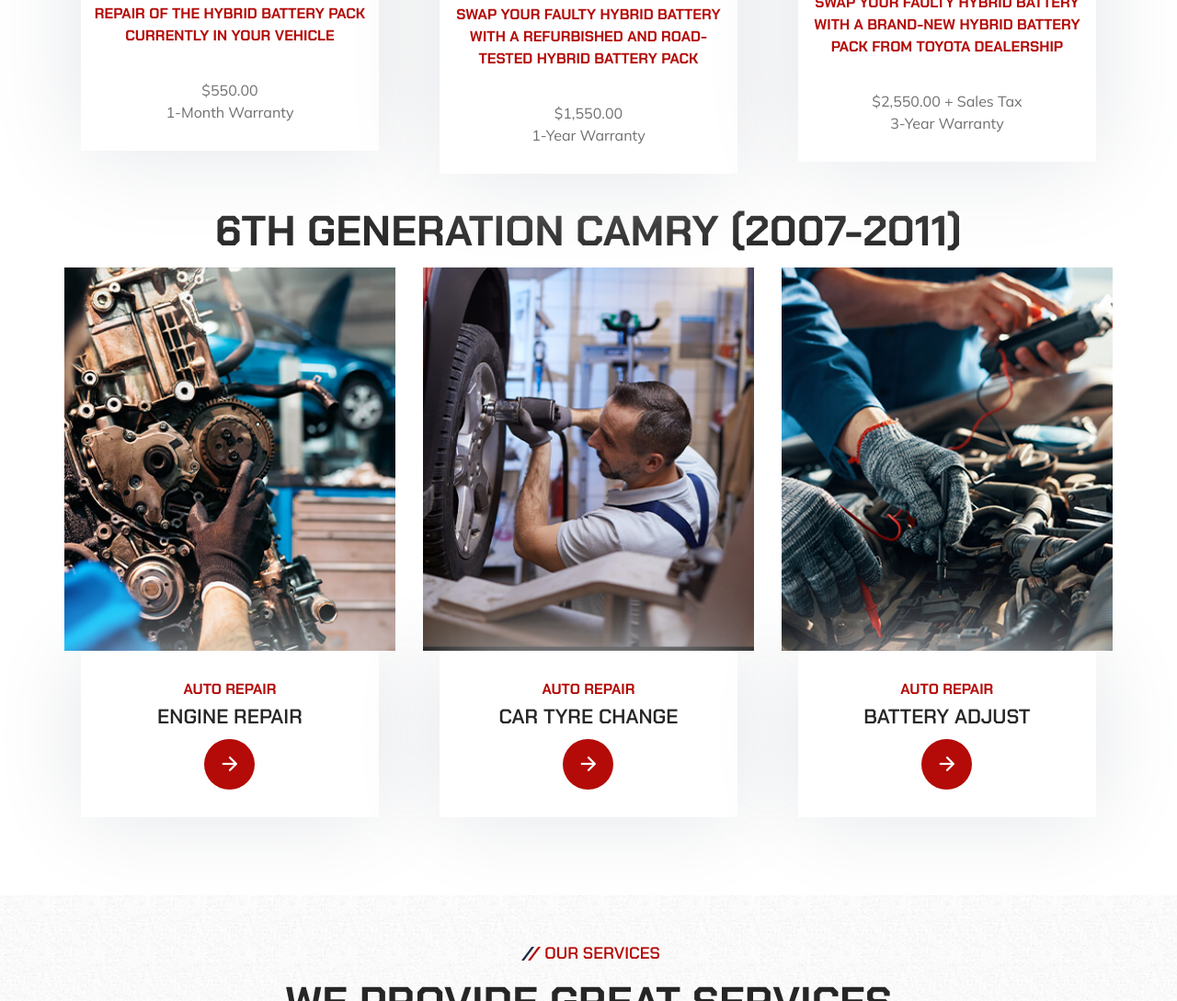
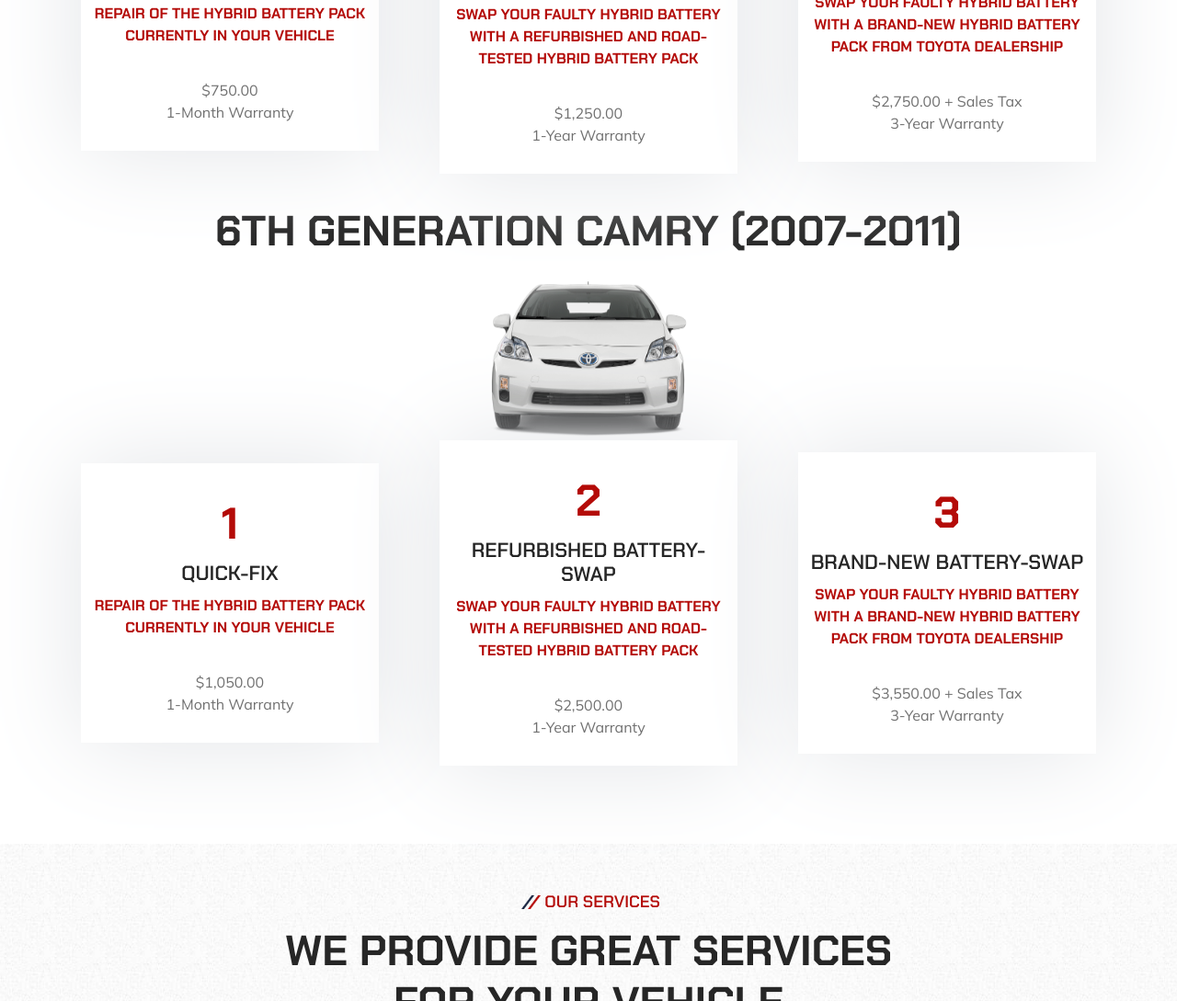
Before and after one commit to TarekAhamed-LIV3D/EZsolution, a plain HTML site: page index.html in a window 1280 px wide. Shown: the part 1927-3016 px from the top of the page at 92% size. Drawn offline with nearby package versions, Linux system fonts and the light colour scheme.

Commit message:
Uodate once more

```diff
--- a/index.html
+++ b/index.html
@@ -215,7 +215,7 @@
 
                   <h2 class="h3 card-title card-name">Quick-Fix</h2>
                   <p class="card-subtitle">Repair of the Hybrid Battery pack currently in your vehicle</p>
-                  <p class="card-money">$550.00</p>
+                  <p class="card-money">$750.00</p>
                   <p class="card-warranty">1-Month Warranty</p>
                 </div>
 
@@ -230,7 +230,7 @@
 
                   <h2 class="h3 card-title card-name">Refurbished Battery-Swap</h2>
                   <p class="card-subtitle">Swap your faulty Hybrid Battery with a refurbished and road-tested Hybrid Battery Pack</p>
-                  <p class="card-money">$1,550.00</p>
+                  <p class="card-money">$1,250.00</p>
                   <p class="card-warranty">1-Year Warranty</p>
                 </div>
 
@@ -245,7 +245,7 @@
 
                   <h2 class="h3 card-title card-name">Brand-New Battery-Swap</h2>
                   <p class="card-subtitle">Swap your faulty Hybrid Battery with a Brand-New Hybrid Battery Pack from Toyota Dealership</p>
-                  <p class="card-money">$2,550.00 + Sales Tax</p>
+                  <p class="card-money">$2,750.00 + Sales Tax</p>
                   <p class="card-warranty">3-Year Warranty</p>
                 </div>
 
@@ -258,76 +258,49 @@
         <div class="container">
 
           <h5 class="h2 section-title-card">6th Generation Camry (2007-2011)</h5>
-
+          <img src="./assets/images/services-5.png" width="250" height="300" loading="lazy" alt="Engine Repair" class="move-anim car-pricing">
           <ul class="has-scrollbar">
 
             <li class="scrollbar-item">
               <div class="work-card">
 
-                <figure class="card-banner img-holder" style="--width: 350; --height: 406;">
-                  <img src="./assets/images/work-1.jpg" width="350" height="406" loading="lazy" alt="Engine Repair"
-                    class="img-cover">
-                </figure>
+                <div class="card-content">
+                  <h1 class="card-subtitle card-number">1</h1>
 
-                <div class="card-content">
-                  <p class="card-subtitle">Auto Repair</p>
-
-                  <h3 class="h3 card-title">Engine Repair</h3>
-
-                  <a href="#" class="card-btn">
-                    <span class="material-symbols-rounded">arrow_forward</span>
-                  </a>
+                  <h2 class="h3 card-title card-name">Quick-Fix</h2>
+                  <p class="card-subtitle">Repair of the Hybrid Battery pack currently in your vehicle</p>
+                  <p class="card-money">$1,050.00</p>
+                  <p class="card-warranty">1-Month Warranty</p>
                 </div>
 
               </div>
             </li>
-
             <li class="scrollbar-item">
               <div class="work-card">
-
-                <figure class="card-banner img-holder" style="--width: 350; --height: 406;">
-                  <img src="./assets/images/work-2.jpg" width="350" height="406" loading="lazy" alt="Car Tyre change"
-                    class="img-cover">
-                </figure>
-
                 <div class="card-content">
-                  <p class="card-subtitle">Auto Repair</p>
-
-                  <h3 class="h3 card-title">Car Tyre change</h3>
-
-                  <a href="#" class="card-btn">
-                    <span class="material-symbols-rounded">arrow_forward</span>
-                  </a>
+                  <h1 class="card-subtitle card-number">2</h1>
+                  <h2 class="h3 card-title card-name">Refurbished Battery-Swap</h2>
+                  <p class="card-subtitle">Swap your faulty Hybrid Battery with a refurbished and road-tested Hybrid Battery Pack</p>
+                  <p class="card-money">$2,500.00</p>
+                  <p class="card-warranty">1-Year Warranty</p>
                 </div>
-
               </div>
             </li>
-
             <li class="scrollbar-item">
               <div class="work-card">
-
-                <figure class="card-banner img-holder" style="--width: 350; --height: 406;">
-                  <img src="./assets/images/work-3.jpg" width="350" height="406" loading="lazy" alt="Battery Adjust"
-                    class="img-cover">
-                </figure>
-
                 <div class="card-content">
-                  <p class="card-subtitle">Auto Repair</p>
-
-                  <h3 class="h3 card-title">Battery Adjust</h3>
-
-                  <a href="#" class="card-btn">
-                    <span class="material-symbols-rounded">arrow_forward</span>
-                  </a>
+                  <h1 class="card-subtitle card-number">3</h1>
+                  <h2 class="h3 card-title card-name">Brand-New Battery-Swap</h2>
+                  <p class="card-subtitle">Swap your faulty Hybrid Battery with a Brand-New Hybrid Battery Pack from Toyota Dealership</p>
+                  <p class="card-money">$3,550.00 + Sales Tax</p>
+                  <p class="card-warranty">3-Year Warranty</p>
                 </div>
 
               </div>
             </li>
           </ul>
         </div>
-
       </section>
-
     </article>
   </main>
 
```
